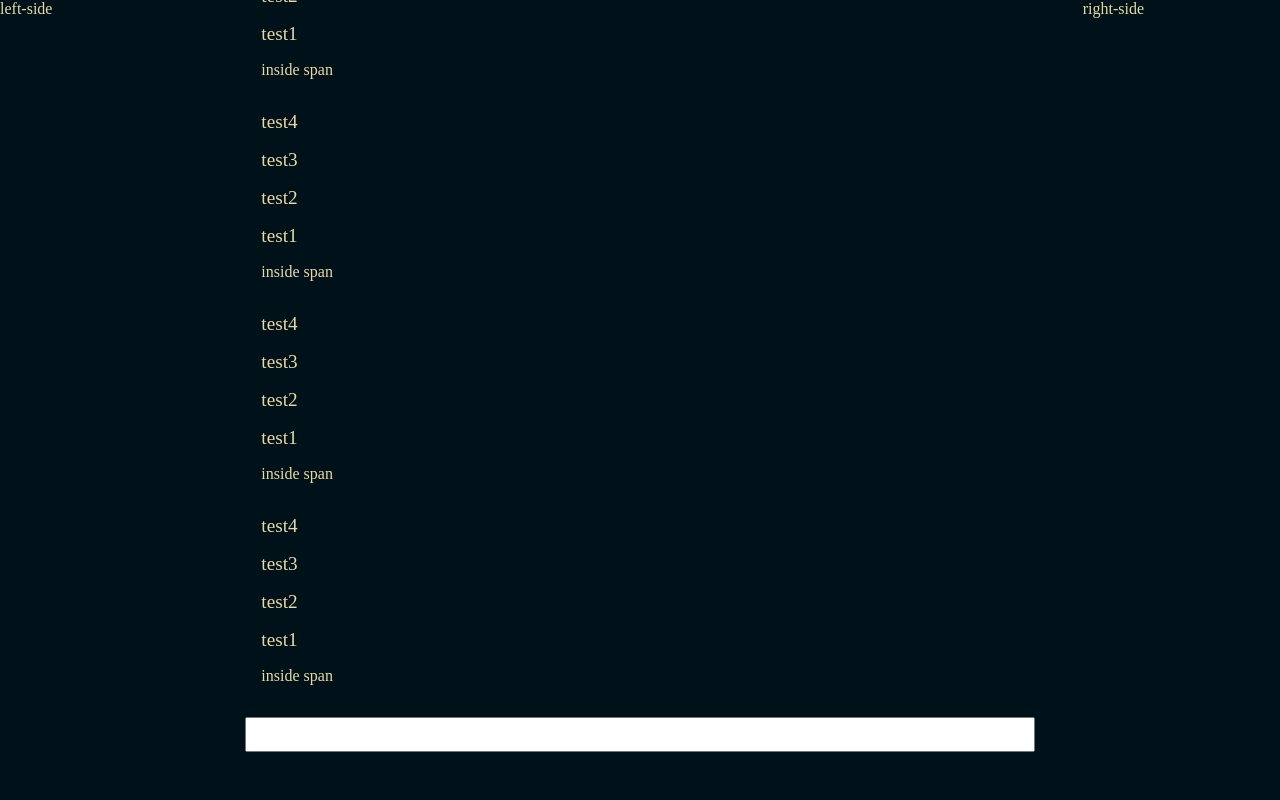
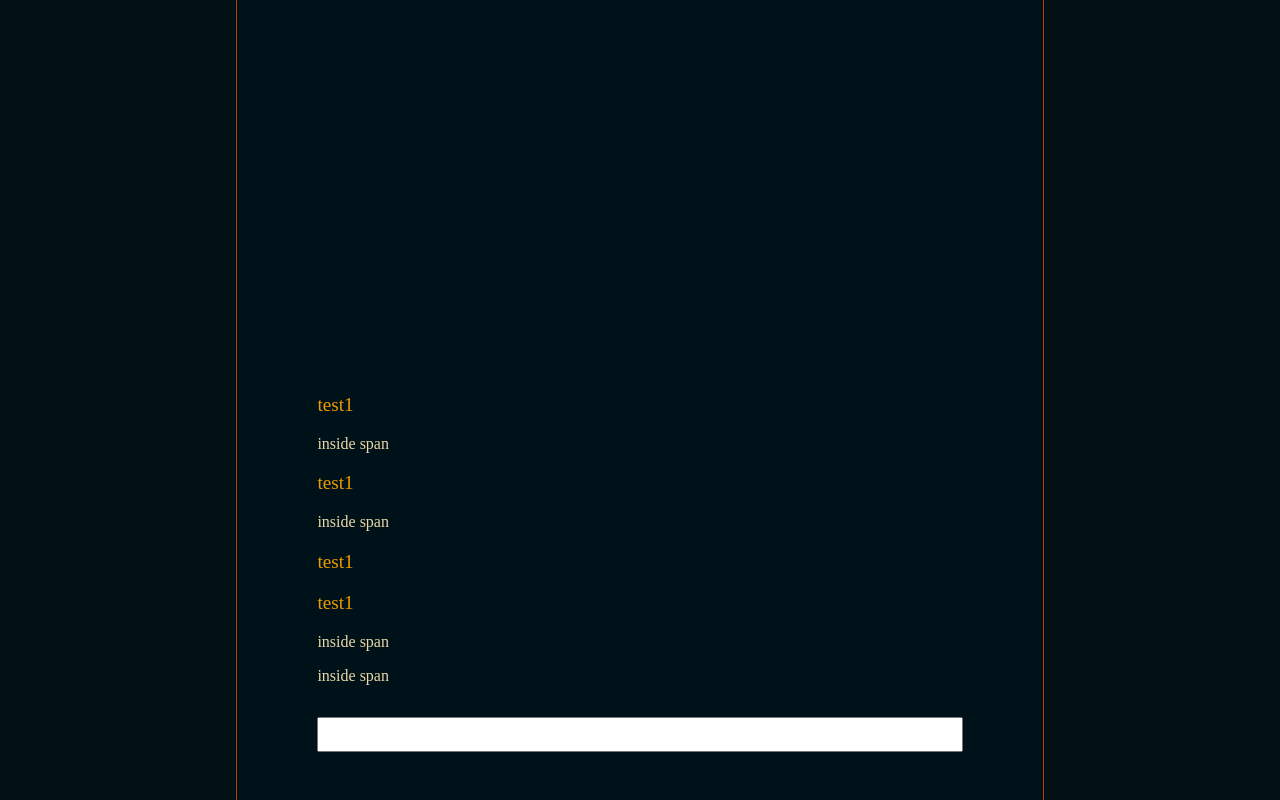
Before and after one commit to ionite34/codejam-2022, a plain HTML site: page front-end/index.html in a window 1280 px wide. Drawn offline with Linux system fonts and the light colour scheme.

Commit message:
some more styling and added js to button

```diff
--- a/front-end/index.html
+++ b/front-end/index.html
@@ -5,65 +5,37 @@
 </head>
 <body>
     <div class="container">
-        <div class="left">left-side</div>
+        <div class="left"></div>
         <div class="main">
             <div class="text-box">
                 <input type="text" id="user-message">
             </div>
+            <div class="messages">
                 <div class="message">
-                <span class="message-heading">test1</span>
-                <p class="content"><span>inside span</span></p>
+                    <p class="message-heading">test1</p>
+                    <p class="message-content">inside span</p>
                 </div>
                 <div class="message">
-                <span class="message-heading">test2</span>
+                    <p class="message-heading">test1</p>
+                    <p class="message-content">inside span</p>
                 </div>
                 <div class="message">
-                <span class="message-heading">test3</span>
+                    <p class="message-heading">test1</p>
                 </div>
                 <div class="message">
-                <span class="message-heading">test4</span>
+                    <p class="message-heading">test1</p>
                 </div>
                 <div class="message">
-                <span class="message-heading">test1</span>
-                <p class="content"><span>inside span</span></p>
+                    <p class="message-content">inside span</p>
                 </div>
                 <div class="message">
-                <span class="message-heading">test2</span>
+                    <p class="message-content">inside span</p>
                 </div>
-            <div class="message">
-                <span class="message-heading">test3</span>
-            </div>
-            <div class="message">
-                <span class="message-heading">test4</span>
-            </div>
-            <div class="message">
-                <span class="message-heading">test1</span>
-                <p class="content"><span>inside span</span></p>
-            </div>
-            <div class="message">
-                <span class="message-heading">test2</span>
-            </div>
-            <div class="message">
-                <span class="message-heading">test3</span>
-            </div>
-            <div class="message">
-                <span class="message-heading">test4</span>
-            </div>
-            <div class="message">
-                <span class="message-heading">test1</span>
-                <p class="content"><span>inside span</span></p>
-            </div>
-            <div class="message">
-                <span class="message-heading">test2</span>
-            </div>
-            <div class="message">
-                <span class="message-heading">test3</span>
-            </div>
-            <div class="message">
-                <span class="message-heading">test4</span>
             </div>
         </div>
 
-        <div class="right">right-side</div>
+        <div class="right"></div>
     </div>
+
+    <script src="src/js/index.js"></script>
 </body>
--- a/front-end/src/js/index.js
+++ b/front-end/src/js/index.js
@@ -1 +1,23 @@
 // empty
+
+let text_input = document.getElementById("user-message");
+text_input.addEventListener("keyup", function(event) {
+    if (event.key === "Enter") {
+        InputEnter();
+    }
+})
+function InputEnter() {
+    console.log(text_input.value);
+    CreateMessage("user", text_input.value);
+    text_input.value = "";
+}
+
+function CreateMessage(from, content) {
+    if (from == "user") {
+        let messages = document.getElementsByClassName("messages")[0];
+        messages.innerHTML +=
+            "<div class=\"message\"> \
+                <p class=\"message-content\">" + content + "</p> \
+            </div>";
+    }
+}
--- a/front-end/src/scss/main.scss
+++ b/front-end/src/scss/main.scss
@@ -1,13 +1,15 @@
-$color_theme: blue;
-p {
-    color: color_theme;
-}
 
+// Color Theme
+// https://coolors.co/palette/001219-005f73-0a9396-94d2bd-e9d8a6-ee9b00-ca6702-bb3e03-ae2012-9b2226
 $theme_black: #001219;
 $theme_beige: #e9d8a6;
+$theme_darkred: #9B2226;
+$theme_red: #AE2012;
+$theme_bloodorange: #BB3E03;
+$theme_orange: #CA6702;
+$theme_yellow: #EE9B00;
 
-body,
-html {
+body, html {
     height: 100%;
     padding: 0;
     margin: 0;
@@ -15,44 +17,70 @@ html {
     color: $theme_beige;
 }
 
-
 .container {
     display: flex;
     height: 100%;
 }
 
-// child divs
 .main {
-    flex: 4;
+    flex: 3;
     height: 100%;
     display: flex;
     flex-direction: column-reverse;
     padding: 0 3rem 0 3rem;
 }
+
 .left, .right {
     flex: 1;
     height: 100%;
 }
+
+.left {
+    background-color: #001015;
+    border-right: 1px solid $theme_bloodorange;
+}
+
+.right {
+    background-color: #001015;
+    border-left: 1px solid $theme_bloodorange;
+}
+
 // .messages {
 //     display: flex;
 //     -webkit-flex-direction: column-reverse;
 //     flex-direction: column-reverse;
 //     float: right;
 // }
+
+.messages {
+    padding: 0 2em;
+}
+
 .message {
-    padding: 0 0 1rem 1rem;
+    margin-bottom: 1em;
+
+    .message-heading {
+        color: $theme_yellow;
+    }
+
+    .message-content {
+        color: $theme_beige;
+    }
 }
+
 .text-box {
+    padding: 0 1em;
+    margin-top: 1em;
+    margin-bottom: 3em;
+    padding: 0 2em;
+
     input {
         box-sizing: border-box;
         width: 100%;
         padding: 0.5rem;
     }
-    margin-bottom: 3rem;
 }
 
 .message-heading {
     font-size: larger;
 }
-
-// https://coolors.co/palette/001219-005f73-0a9396-94d2bd-e9d8a6-ee9b00-ca6702-bb3e03-ae2012-9b2226
```
Also changed, not shown: front-end/src/css/main.css, 1 other file. Lines whose indentation alone changed are shown as unchanged.
